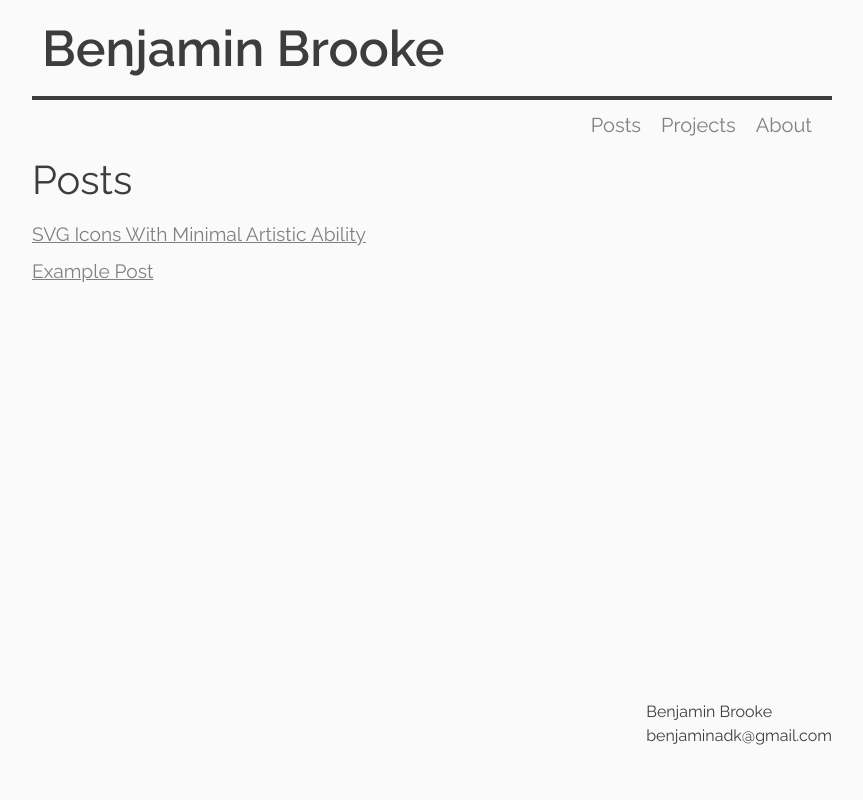
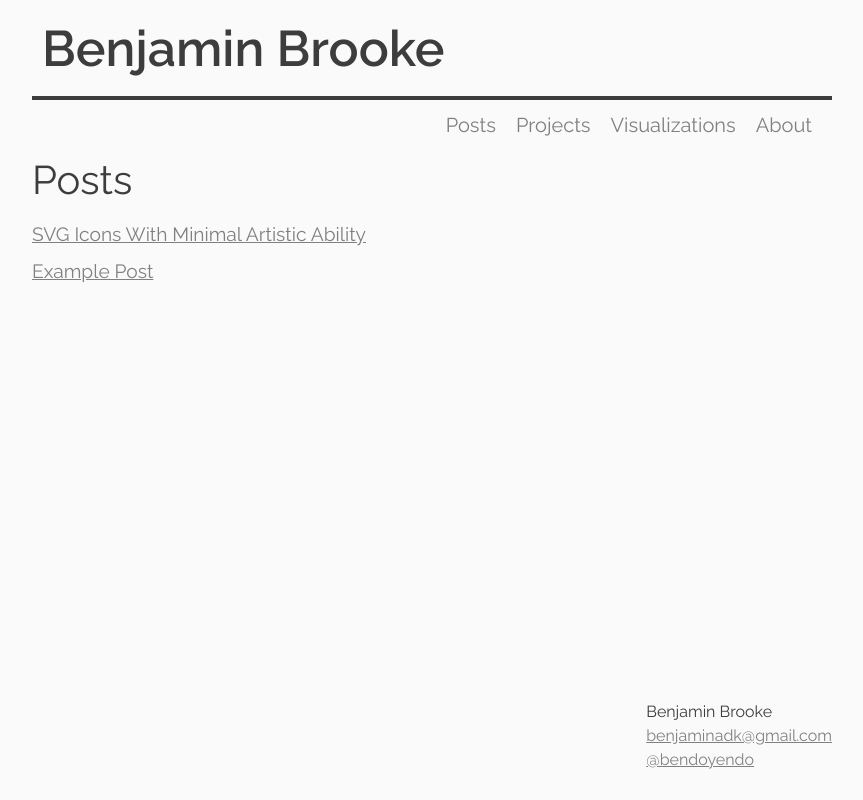
Before and after one commit to benjaminadk/benjaminadk, a Gatsby site: page / in a window 1280 px wide. Shown: the whole page, without its empty margins (208-1071 px from the left). Built offline with nearby package versions, Linux system fonts and the light colour scheme; Gatsby itself is replaced by a stand-in of ours.

Commit message:
:lipstick: Update link styles

```diff
--- a/gatsby-config.js
+++ b/gatsby-config.js
@@ -13,6 +13,7 @@ module.exports = {
     links: [
       { text: 'Posts', href: '/' },
       { text: 'Projects', href: '/projects' },
+      { text: 'Visualizations', href: '/visualizations' },
       { text: 'About', href: '/about' }
     ]
   },
--- a/src/components/Footer/index.js
+++ b/src/components/Footer/index.js
@@ -2,11 +2,20 @@ import React from 'react'
 import { Container } from './styles'
 
 export default function Footer({ data }) {
+  const {
+    author,
+    social: { email, twitter }
+  } = data.site.siteMetadata
   return (
     <Container>
       <div className='content'>
-        <div>{data.site.siteMetadata.author}</div>
-        <div>{data.site.siteMetadata.social.email}</div>
+        <div>{author}</div>
+        <a href={`mailto:${email}`} target='_blank' rel='noopener noreferrer'>
+          {email}
+        </a>
+        <a href={twitter} target='_blank' rel='noopener noreferrer'>
+          @bendoyendo
+        </a>
       </div>
     </Container>
   )
--- a/src/styles/GlobalStyle.js
+++ b/src/styles/GlobalStyle.js
@@ -144,8 +144,12 @@ pre {
  */
 
 a {
-  background-color: transparent;
-}
+    background-color: transparent;
+    color: ${theme.grey[8]};
+    &:hover {
+      color: ${theme.textColor};
+    }
+  }
 
 /**
  * Add the correct text decoration in Edge 18-, IE, and Safari.
```
